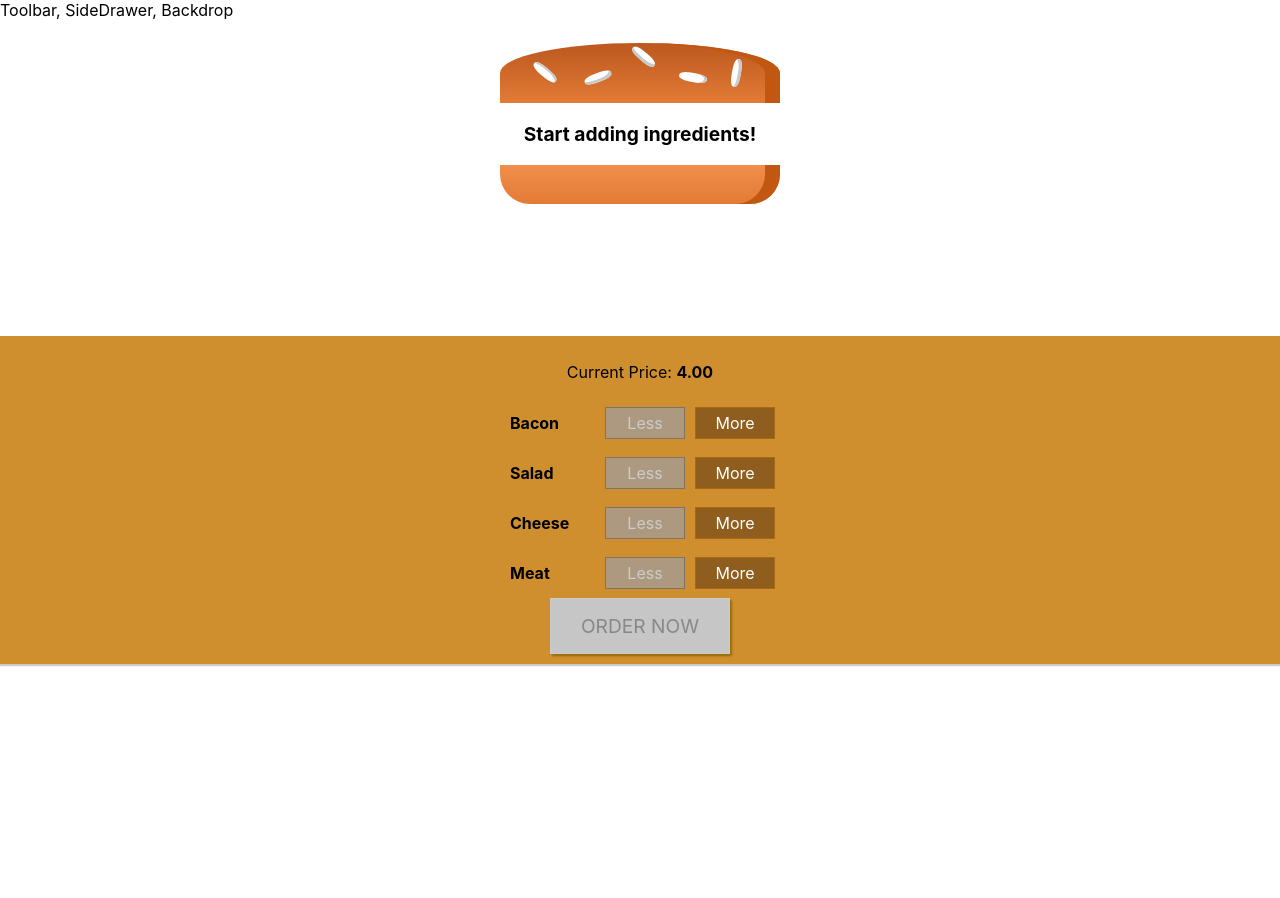
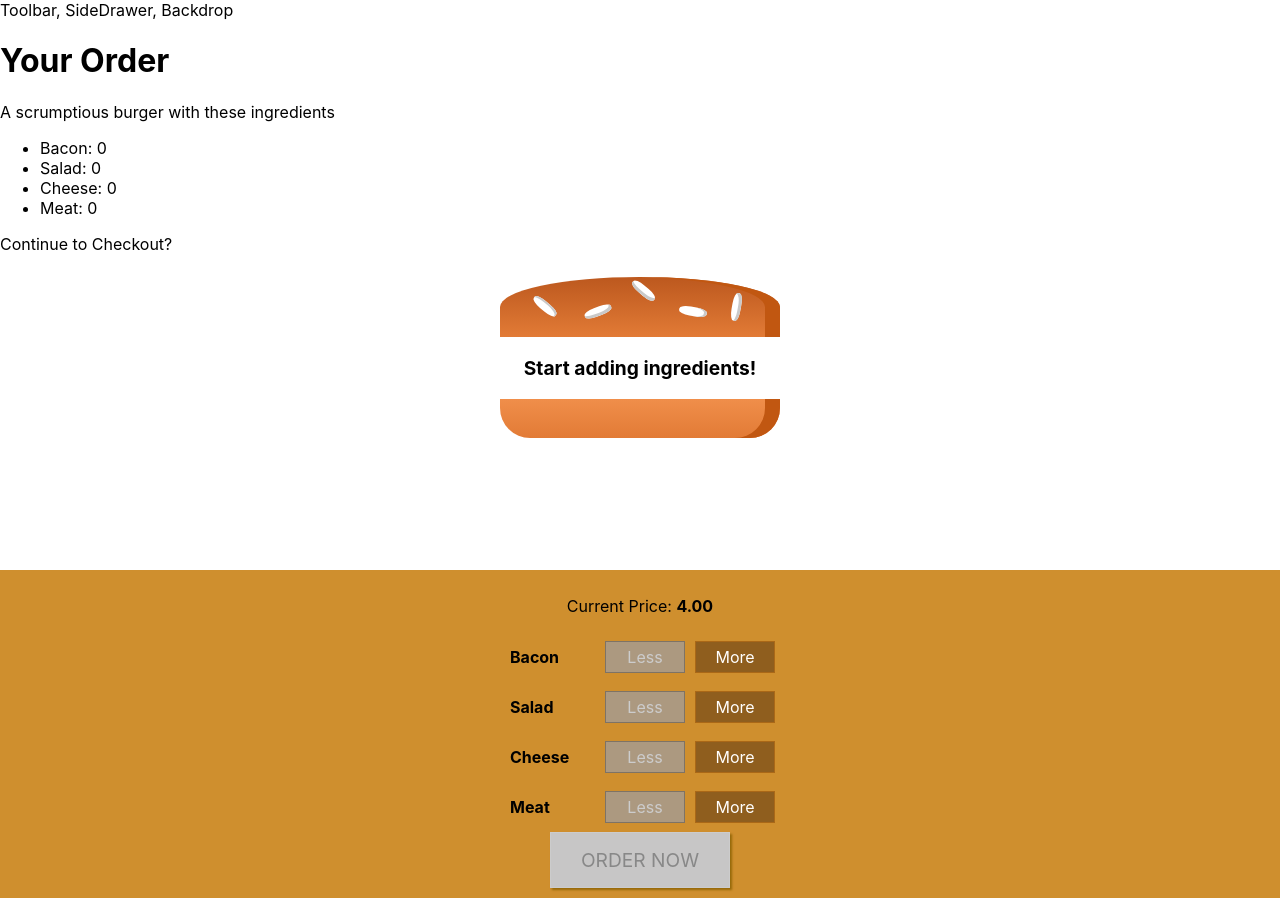
Before and after one commit to tysonwilliams/burger-builder, a React (Create React App) app: page / in a window 1280 px wide. Before the commit the page ends 800 px from the top, so only its background shows below. Built offline with nearby package versions, Linux system fonts and the light colour scheme.

Commit message:
Create an order summary

```diff
--- /dev/null
+++ b/src/components/Burger/OrderSummary/OrderSummary.js
@@ -0,0 +1,27 @@
+import React from "react";
+
+import Aux from "../../../hoc/Aux.js";
+
+const orderSummary = props => {
+  const ingredientSummary = Object.entries(props.ingredients).map(
+    ingredient => {
+      return (
+        <li key={ingredient[0]}>
+          <span style={{ textTransform: "capitalize" }}>{ingredient[0]}</span>:{" "}
+          {ingredient[1]}
+        </li>
+      );
+    }
+  );
+
+  return (
+    <Aux>
+      <h1>Your Order</h1>
+      <p>A scrumptious burger with these ingredients</p>
+      <ul>{ingredientSummary}</ul>
+      <p>Continue to Checkout?</p>
+    </Aux>
+  );
+};
+
+export default orderSummary;
--- a/src/containers/BurgerBuilder/BurgerBuilder.js
+++ b/src/containers/BurgerBuilder/BurgerBuilder.js
@@ -3,6 +3,7 @@ import React, { Component } from "react";
 import Aux from "../../hoc/Aux.js";
 import Burger from "../../components/Burger/Burger.js";
 import BuildControls from "../../components/Burger/BuildControls/BuildControls.js";
+import OrderSummary from "../../components/Burger/OrderSummary/OrderSummary";
 
 const INGREDIENT_PRICES = {
   bacon: 0.5,
@@ -72,6 +73,7 @@ class BurgerBuilder extends Component {
     }
     return (
       <Aux>
+        <OrderSummary ingredients={this.state.ingredients}/>
         <Burger ingredients={this.state.ingredients} />
         <BuildControls
           price={this.state.totalPrice}
```
